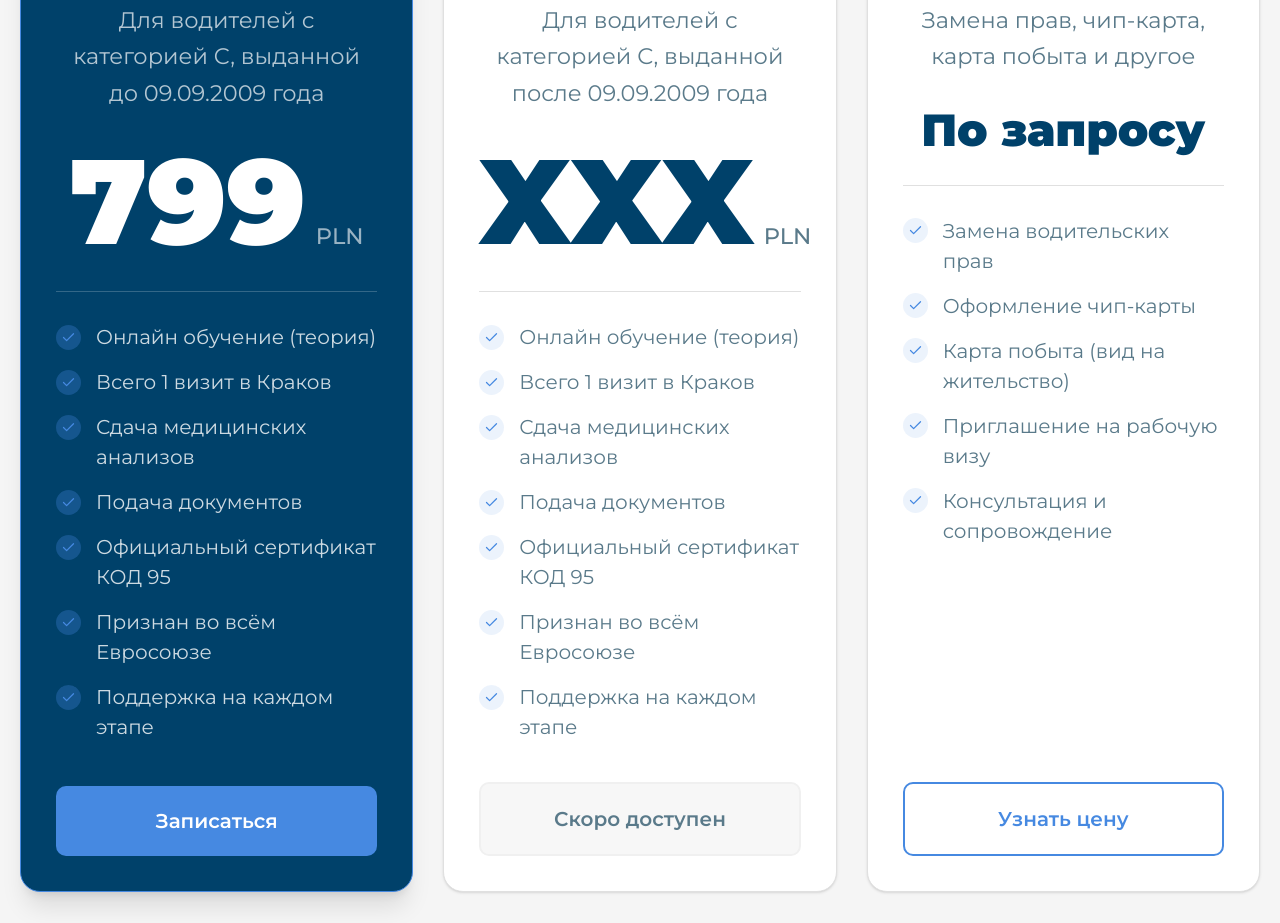
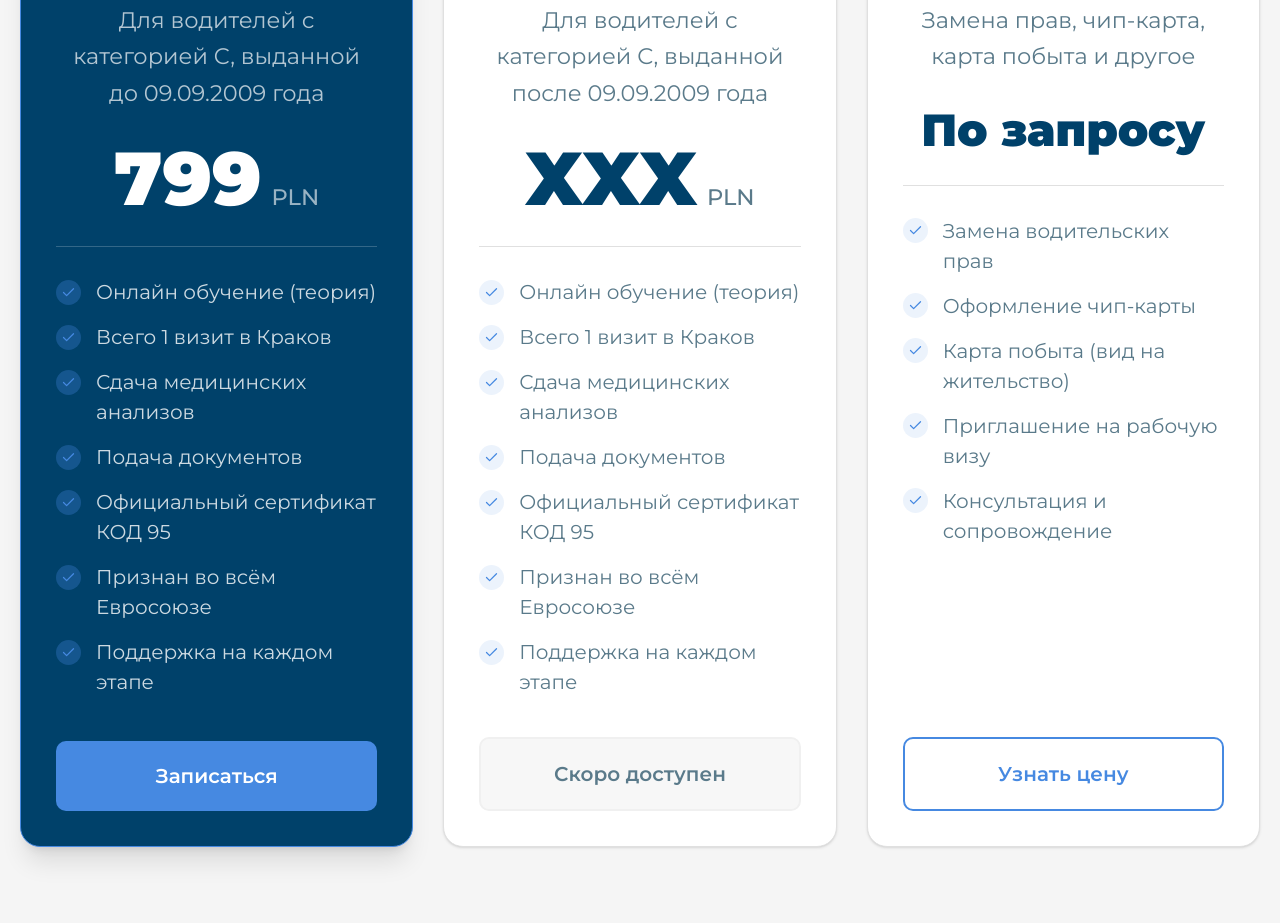
Before and after one commit to lolo60-lgtm/Yukon-vertical, a Next.js app: page / in a window 1280 px wide. Shown: the part 6680-7603 px from the top of the page. Built offline with nearby package versions, Linux system fonts and the light colour scheme; a web font is replaced by a local one.

Commit message:
Update pricing.tsx

```diff
--- a/components/pricing.tsx
+++ b/components/pricing.tsx
@@ -84,7 +84,6 @@ function FadeInSection({ children, delay = 0 }: { children: React.ReactNode; del
   )
 }
 
-// Подзаголовок карточки — правильный шрифт для "95"
 function PlanSubtitle({ text, featured }: { text: string; featured: boolean }) {
   const cls = `font-mono text-xl font-bold tracking-wider ${featured ? "text-accent" : "text-accent"}`
   if (text === "КОД 95") {
@@ -103,7 +102,6 @@ export function Pricing() {
     <section id="pricing" className="bg-secondary pt-10 pb-20 md:pt-14 md:pb-28">
       <div className="mx-auto max-w-7xl px-4">
 
-        {/* Заголовок */}
         <FadeInSection>
           <div className="mx-auto max-w-3xl text-center">
             <h2 className="font-serif text-3xl font-bold text-foreground sm:text-4xl md:text-5xl text-balance">
@@ -115,7 +113,6 @@ export function Pricing() {
           </div>
         </FadeInSection>
 
-        {/* Карточки */}
         <div className="mt-12 grid gap-6 md:grid-cols-3 items-stretch">
           {plans.map((plan, i) => (
             <FadeInSection key={plan.title} delay={i * 120}>
@@ -123,7 +120,6 @@ export function Pricing() {
                 plan.featured ? "border-accent bg-foreground shadow-xl" : "border-border bg-background shadow-sm"
               }`}>
 
-                {/* Бейдж */}
                 {plan.badge && (
                   <div className="absolute -top-3.5 left-1/2 -translate-x-1/2">
                     <span className={`inline-flex items-center gap-1.5 rounded-full px-4 py-1 text-sm font-semibold ${
@@ -136,7 +132,6 @@ export function Pricing() {
                 )}
 
                 <div className="flex flex-1 flex-col p-7 pt-8">
-                  {/* Заголовок карточки — крупнее */}
                   <div className="text-center">
                     <h3 className={`font-serif text-4xl font-bold ${plan.featured ? "text-primary-foreground" : "text-foreground"}`}>
                       {plan.title}
@@ -149,12 +144,11 @@ export function Pricing() {
                     </p>
                   </div>
 
-                  {/* Цена — супер большая */}
+                  {/* Цена — text-6xl (уменьшено с 8xl) */}
                   <div className="my-6 text-center">
                     {plan.price ? (
                       <>
-                        {/* text-8xl = очень крупная цена */}
-                        <span className={`font-sans font-black text-8xl ${plan.featured ? "text-primary-foreground" : "text-foreground"}`}>
+                        <span className={`font-sans font-black text-6xl ${plan.featured ? "text-primary-foreground" : "text-foreground"}`}>
                           {plan.price}
                         </span>
                         <span className={`ml-2 text-lg font-medium ${plan.featured ? "text-primary-foreground/60" : "text-muted-foreground"}`}>
@@ -168,10 +162,8 @@ export function Pricing() {
                     )}
                   </div>
 
-                  {/* Разделитель */}
                   <div className={`mb-6 h-px ${plan.featured ? "bg-primary-foreground/20" : "bg-border"}`} />
 
-                  {/* Список включённого — увеличенный текст */}
                   <ul className="flex flex-1 flex-col gap-3">
                     {plan.features.map((feature) => (
                       <li key={feature} className="flex items-start gap-3">
@@ -187,7 +179,6 @@ export function Pricing() {
                     ))}
                   </ul>
 
-                  {/* Кнопка */}
                   <div className="mt-8">
                     {plan.available ? (
                       <a href="#contact" className={`flex w-full items-center justify-center rounded-lg px-6 py-4 text-base font-semibold transition-all hover:scale-105 ${
@@ -209,7 +200,6 @@ export function Pricing() {
           ))}
         </div>
 
-        {/* Нижняя подпись — симметричный отступ сверху и снизу */}
         <FadeInSection delay={400}>
           <div className="mt-14 mb-2 text-center">
             <p className="text-lg text-muted-foreground">
```
